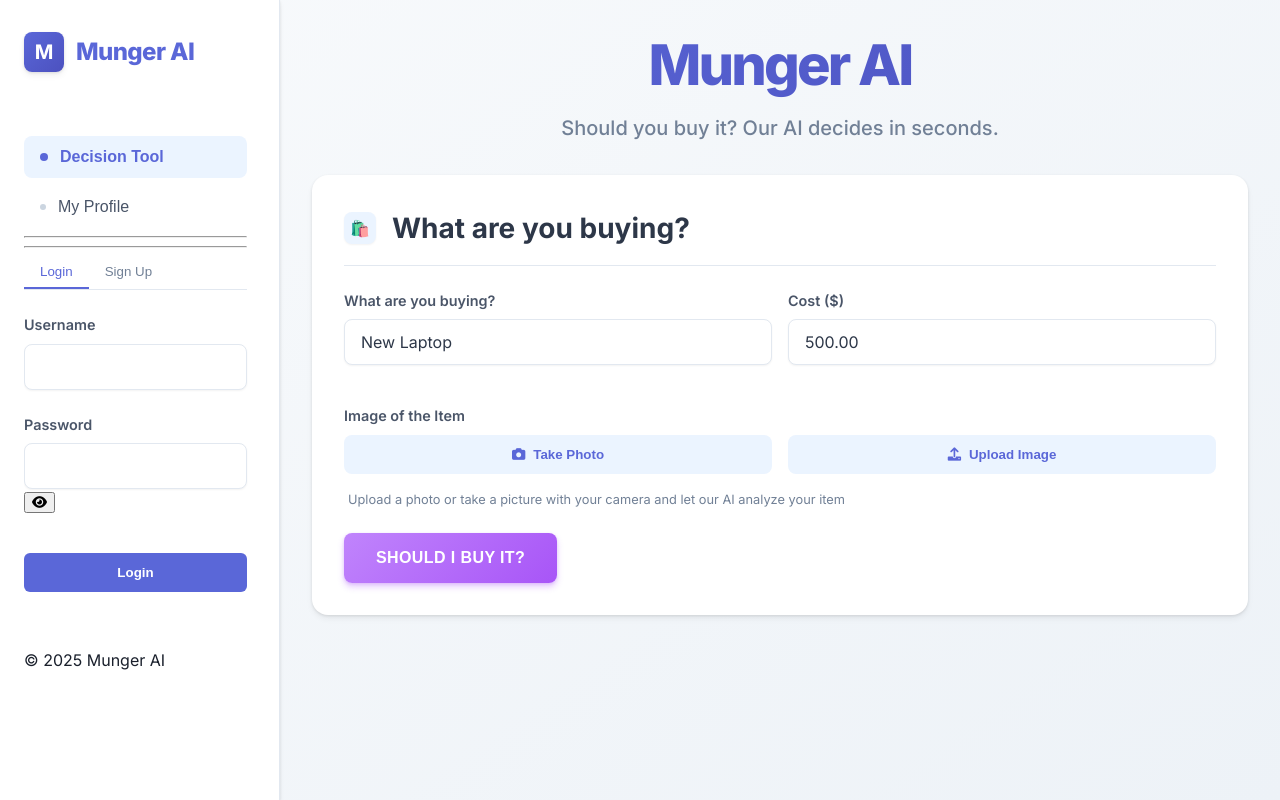
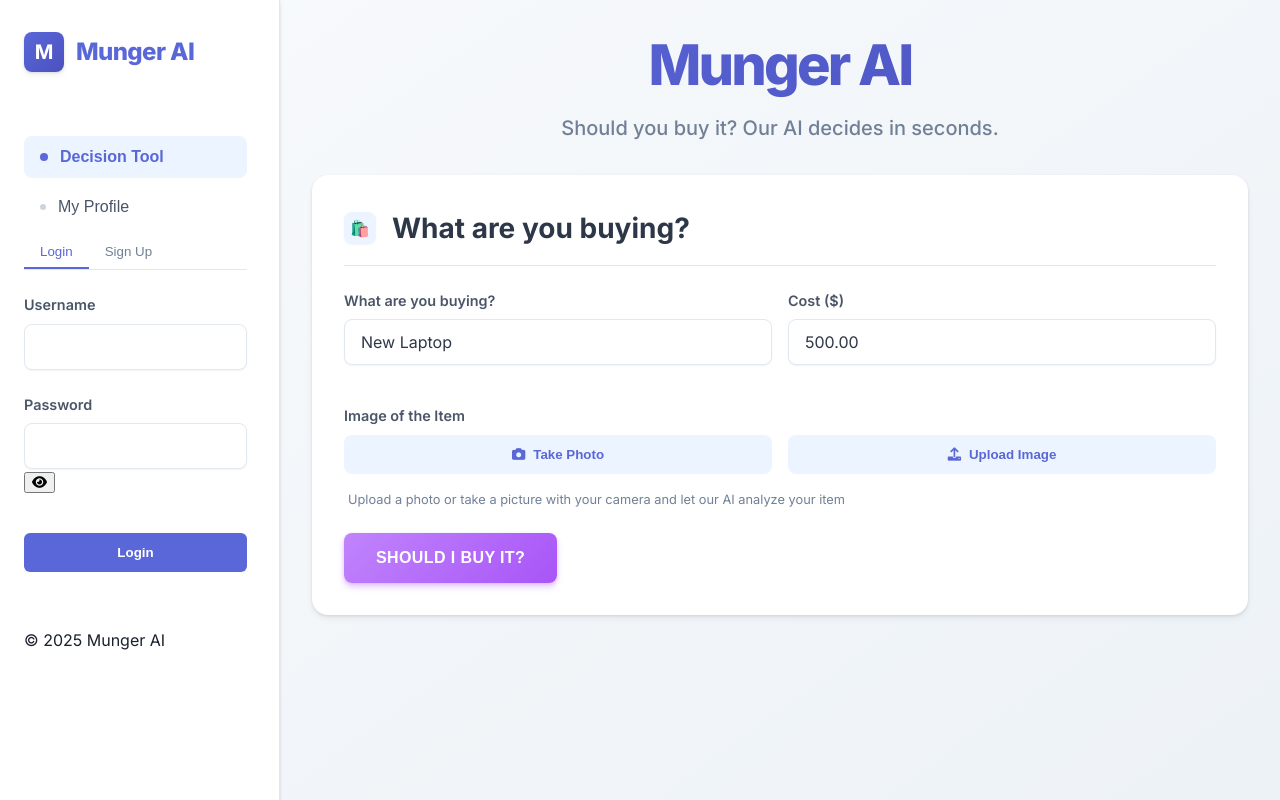
Before and after one commit to mavila14/munger-ai, a plain HTML site: page src/index.html in a window 1280 px wide. Drawn offline with Linux system fonts and the light colour scheme.

Commit message:
Update index.html

```diff
--- a/src/index.html
+++ b/src/index.html
@@ -23,11 +23,6 @@
       <nav class="sidebar-nav">
         <button id="nav-basic" class="nav-btn active">Decision Tool</button>
         <button id="nav-profile" class="nav-btn">My Profile</button>
-        <hr />
-        <div>
-
-        </div>
-        <hr />
         <div id="user-profile" class="user-profile"></div>
         <div class="nav-bottom">
           <p class="copyright">© 2025 Munger AI</p>
```
